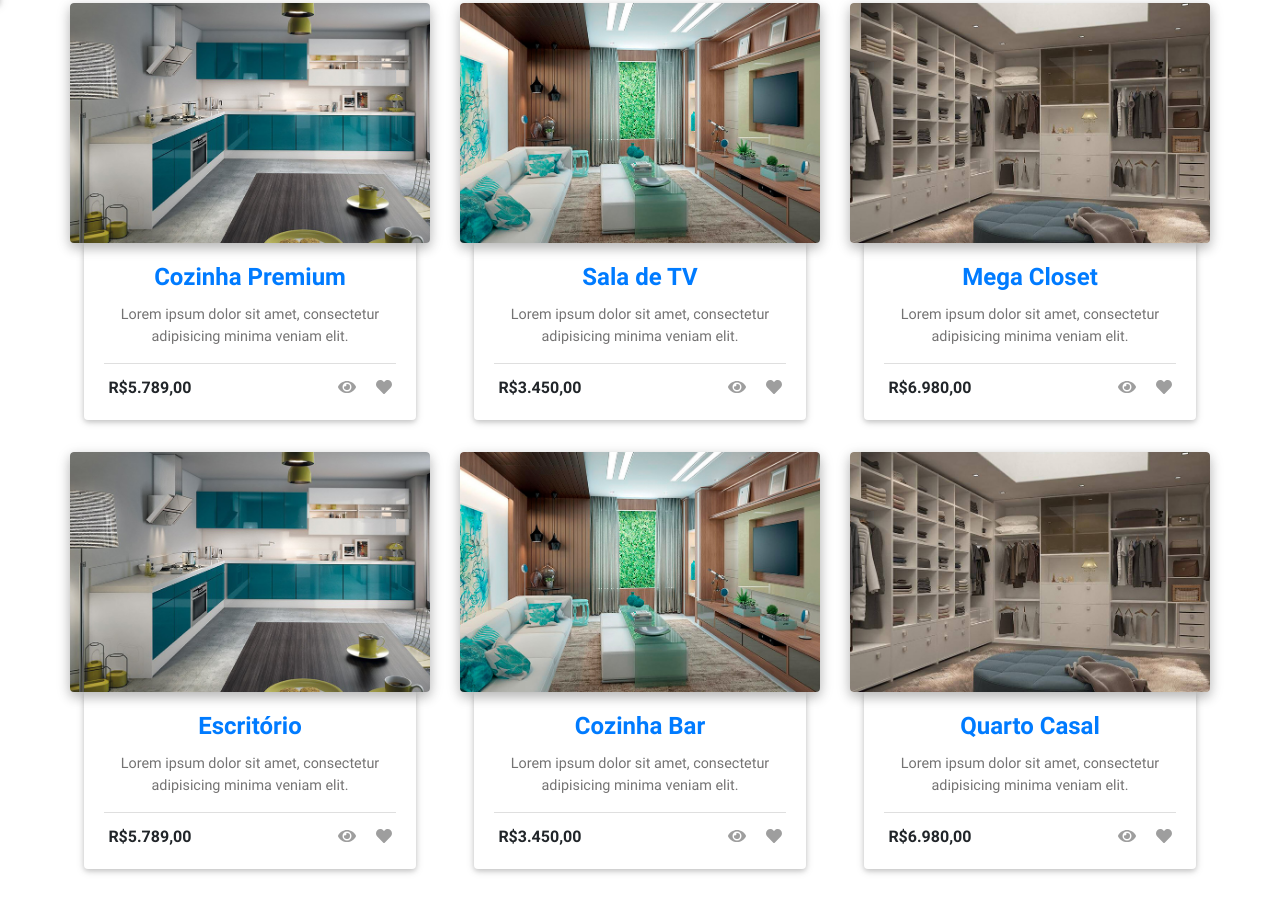
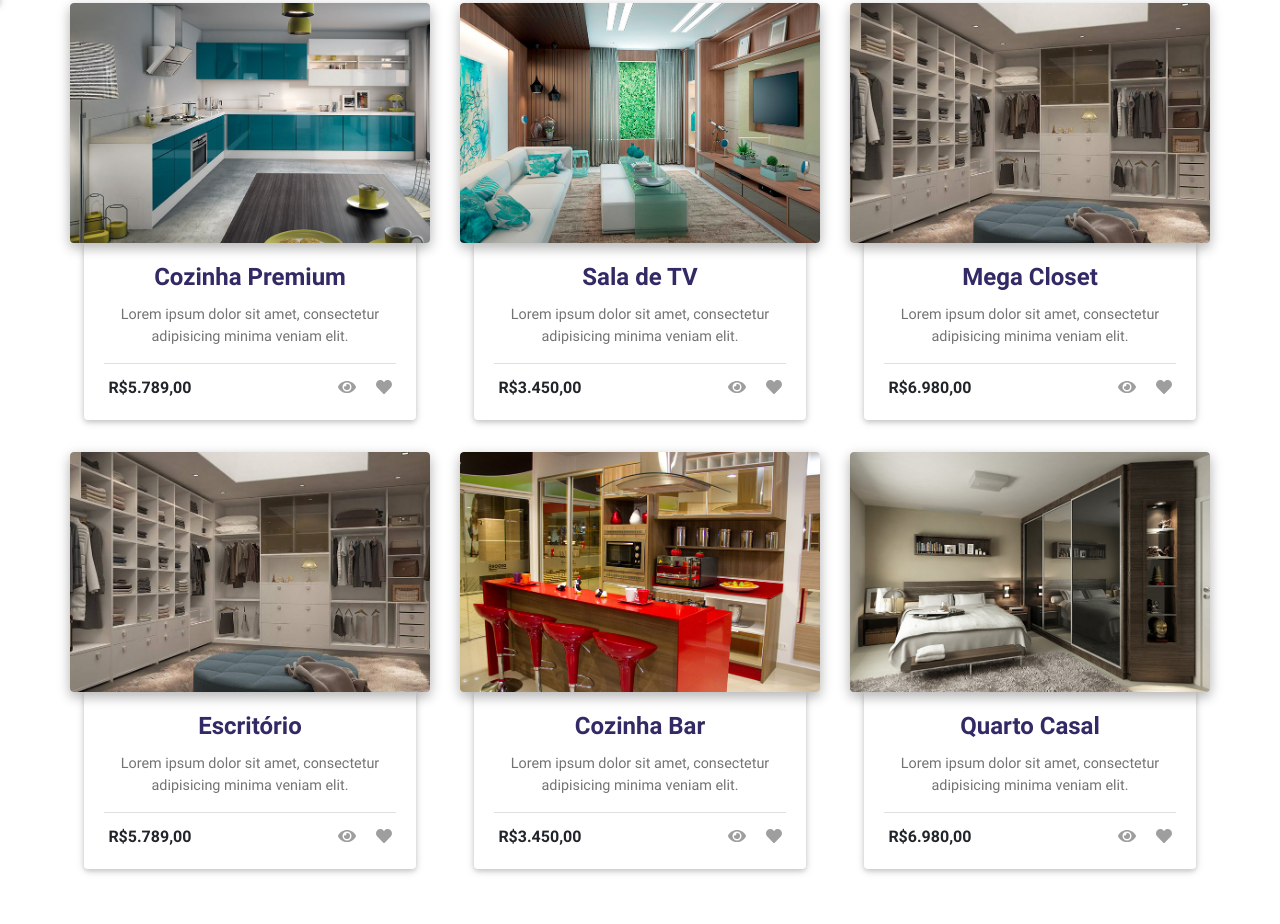
Before and after one commit to detarso7/material-design-bootstrap, a plain HTML site: page index.html in a window 1280 px wide. Shown: the part 796-1720 px from the top of the page. Drawn offline with Linux system fonts and the light colour scheme; files whose address does not match are found by name.

Commit message:
Ajustes nas cores dos links

```diff
--- a/css/style.css
+++ b/css/style.css
@@ -58,3 +58,11 @@ body,
 .text-preto{
   color: #000;
 }
+
+a{
+  color:#322965;
+}
+
+a:hover{
+  color:#f2a939;
+}
--- a/index.html
+++ b/index.html
@@ -204,7 +204,7 @@
           <!-- Category & Title -->
           <h4 class="card-title">
             <strong>
-              <a href="">Cozinha Premium</a>
+              <a class"link-azul" href="">Cozinha Premium</a>
             </strong>
           </h4>
           <!-- Description -->
@@ -247,7 +247,7 @@
           <!-- Category & Title -->
           <h4 class="card-title">
             <strong>
-              <a href="">Sala de TV</a>
+              <a class"link-azul" href="">Sala de TV</a>
             </strong>
           </h4>
           <!-- Description -->
@@ -290,7 +290,7 @@
           <!-- Category & Title -->
           <h4 class="card-title">
             <strong>
-              <a href="">Mega Closet</a>
+              <a class"link-azul" href="">Mega Closet</a>
             </strong>
           </h4>
           <!-- Description -->
@@ -334,7 +334,7 @@
       <div class="card card-cascade wider card-ecommerce">
         <!-- Card image -->
         <div class="view view-cascade overlay">
-          <img src="img/pro/pro01.jpg" class="card-img-top" alt="sample photo">
+          <img src="img/pro/pro03.jpg" class="card-img-top" alt="sample photo">
           <a>
             <div class="mask rgba-white-slight"></div>
           </a>
@@ -345,7 +345,7 @@
           <!-- Category & Title -->
           <h4 class="card-title">
             <strong>
-              <a href="">Escritório</a>
+              <a class"link-azul" href="">Escritório</a>
             </strong>
           </h4>
           <!-- Description -->
@@ -377,7 +377,7 @@
       <div class="card card-cascade wider card-ecommerce">
         <!-- Card image -->
         <div class="view view-cascade overlay">
-          <img src="img/pro/pro02.jpg" class="card-img-top" alt="sample photo">
+          <img src="img/pro/pro05.jpg" class="card-img-top" alt="sample photo">
           <a>
             <div class="mask rgba-white-slight"></div>
           </a>
@@ -388,7 +388,7 @@
           <!-- Category & Title -->
           <h4 class="card-title">
             <strong>
-              <a href="">Cozinha Bar</a>
+              <a class"link-azul" href="">Cozinha Bar</a>
             </strong>
           </h4>
           <!-- Description -->
@@ -420,7 +420,7 @@
       <div class="card card-cascade wider card-ecommerce">
         <!-- Card image -->
         <div class="view view-cascade overlay">
-          <img src="img/pro/pro03.jpg" class="card-img-top" alt="sample photo">
+          <img src="img/pro/pro06.jpg" class="card-img-top" alt="sample photo">
           <a>
             <div class="mask rgba-white-slight"></div>
           </a>
@@ -431,7 +431,7 @@
           <!-- Category & Title -->
           <h4 class="card-title">
             <strong>
-              <a href="">Quarto Casal</a>
+              <a class"link-azul" href="">Quarto Casal</a>
             </strong>
           </h4>
           <!-- Description -->
@@ -553,10 +553,10 @@
 
   <!--Call to action-->
   <div class="pt-4">
-    <a class="btn btn-outline-white" href="contato.html" target="_blank" role="button"><i class="fas fa-user-friends"></i> CONTATO
+    <a class="btn btn-outline-white" href="contato.html" role="button"><i class="fas fa-user-friends"></i> CONTATO
 
     </a>
-    <a class="btn btn-outline-white" href="contato.html" target="_blank" role="button"><i class="fas fa-handshake"></i> ORÇAMENTO
+    <a class="btn btn-outline-white" href="contato.html" role="button"><i class="fas fa-handshake"></i> ORÇAMENTO
 
     </a>
   </div>
```
